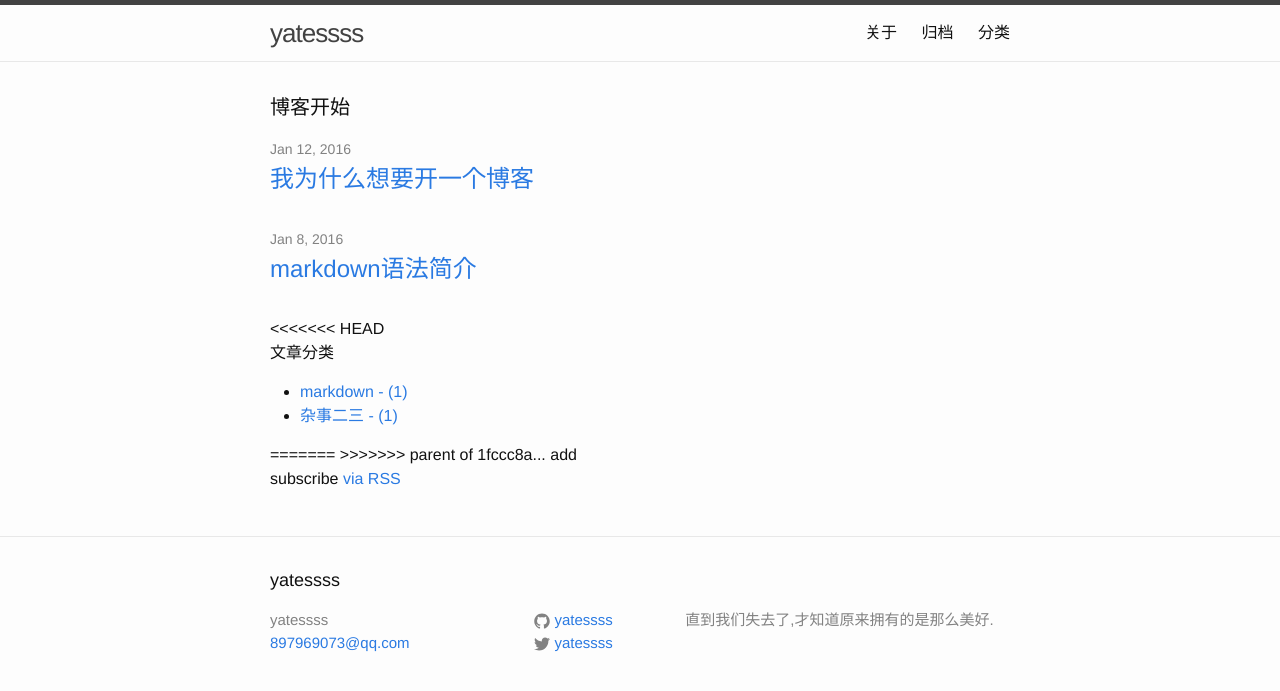
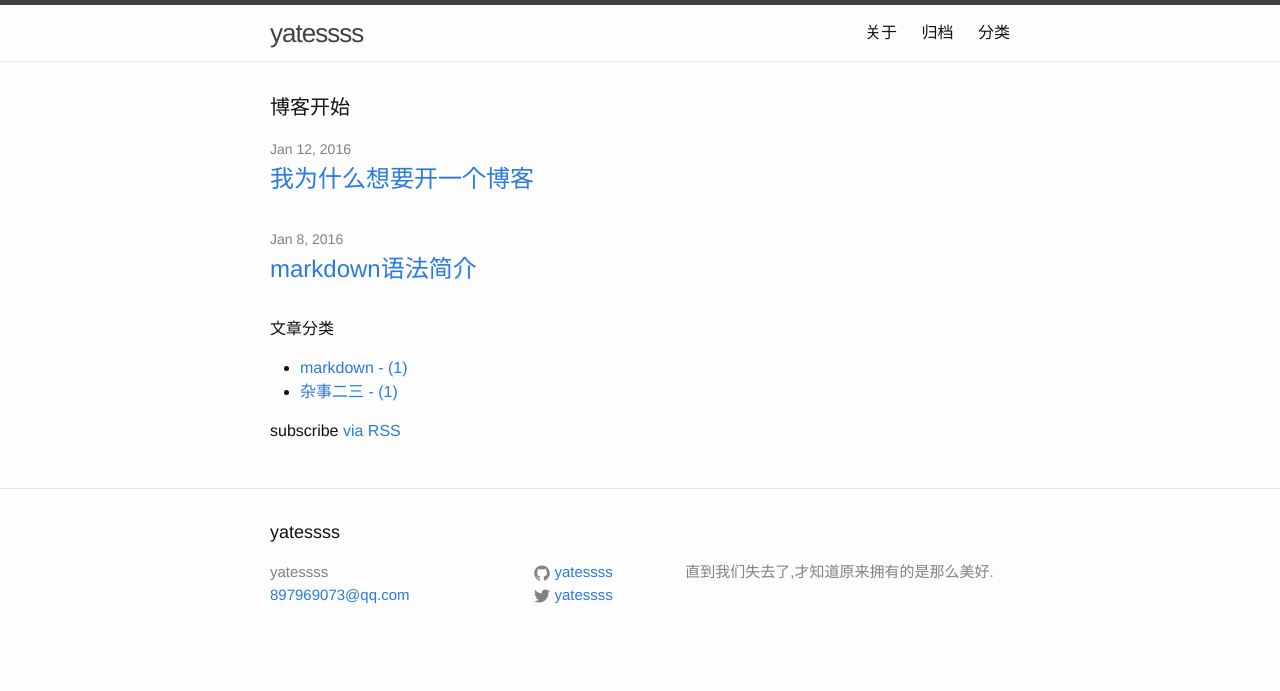
Before and after one commit to yatessss/my-blog, a Jekyll site: the page built from index.html, in a window 1280 px wide. Shown: the top 691 px of the page. Built offline with Jekyll 4.4.1, drawn with Linux system fonts in a browser that asks for light colours.

Commit message:
Revert "add"
This reverts commit 8a1a30b79e69eb8cc901afcdadc4b71074908cc9.

```diff
--- a/index.html
+++ b/index.html
@@ -18,7 +18,6 @@ layout: default
     {% endfor %}
   </ul>
 
-<<<<<<< HEAD
   <div class='category'>
     <p>文章分类</p>
     <ul>
@@ -28,8 +27,6 @@ layout: default
     </ul>
   </div>
 
-=======
->>>>>>> parent of 1fccc8a... add
   <p class="rss-subscribe">subscribe <a href="{{ "/feed.xml" | prepend: site.baseurl }}">via RSS</a></p>
 
 </div>
```
